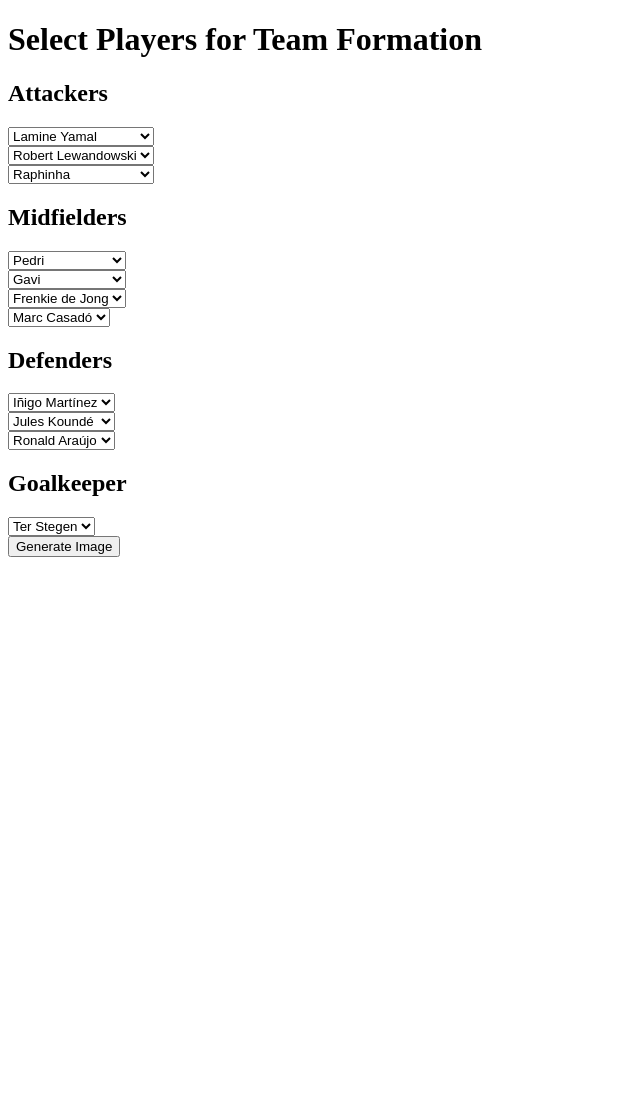
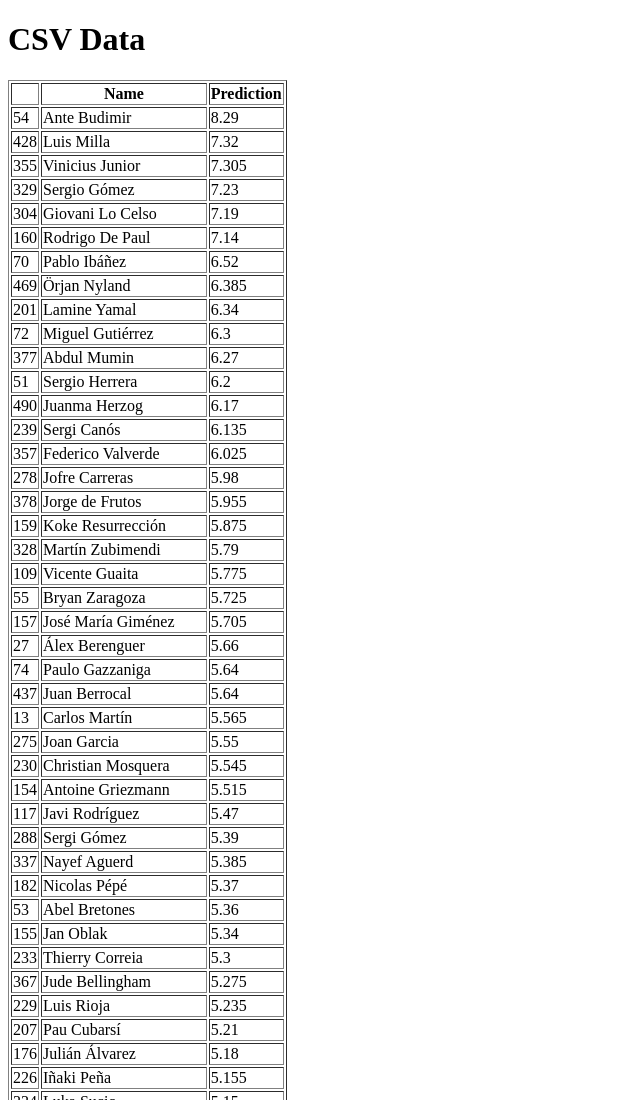
Before and after one commit to mhandt9/fantasy-football-predictor, a plain HTML site: page index.html in a window 1280 px wide. Shown: the top 1100 px of the page, without its empty margins (0-640 px from the left). Before the commit the page ends 800 px from the top, so only its background shows below. Drawn offline with nearby package versions, Linux system fonts and the light colour scheme.

Commit message:
Update index.html to try displaying predictions

```diff
--- a/index.html
+++ b/index.html
@@ -3,120 +3,61 @@
 <head>
     <meta charset="UTF-8">
     <meta name="viewport" content="width=device-width, initial-scale=1.0">
-    <title>Team Formation</title>
+    <title>Display CSV</title>
+    <script src="https://cdnjs.cloudflare.com/ajax/libs/PapaParse/5.3.0/papaparse.min.js"></script>
 </head>
 <body>
-    <h1>Select Players for Team Formation</h1>
-    <form id="formation-form">
-        <h2>Attackers</h2>
-        <select id="attacker1">
-            <option value="Lamine Yamal">Lamine Yamal</option>
-            <option value="Robert Lewandowski">Robert Lewandowski</option>
-            <option value="Raphinha">Raphinha</option>
-        </select><br>
-        <select id="attacker2">
-            <option value="Robert Lewandowski">Robert Lewandowski</option>
-            <option value="Lamine Yamal">Lamine Yamal</option>
-            <option value="Raphinha">Raphinha</option>
-        </select><br>
-        <select id="attacker3">
-            <option value="Raphinha">Raphinha</option>
-            <option value="Lamine Yamal">Lamine Yamal</option>
-            <option value="Robert Lewandowski">Robert Lewandowski</option>
-        </select><br>
 
-        <h2>Midfielders</h2>
-        <select id="midfielder1">
-            <option value="Pedri">Pedri</option>
-            <option value="Gavi">Gavi</option>
-            <option value="Frenkie de Jong">Frenkie de Jong</option>
-        </select><br>
-        <select id="midfielder2">
-            <option value="Gavi">Gavi</option>
-            <option value="Pedri">Pedri</option>
-            <option value="Frenkie de Jong">Frenkie de Jong</option>
-        </select><br>
-        <select id="midfielder3">
-            <option value="Frenkie de Jong">Frenkie de Jong</option>
-            <option value="Gavi">Gavi</option>
-            <option value="Pedri">Pedri</option>
-        </select><br>
-        <select id="midfielder4">
-            <option value="Marc Casadó">Marc Casadó</option>
-            <option value="Gavi">Gavi</option>
-            <option value="Pedri">Pedri</option>
-        </select><br>
+<h1>CSV Data</h1>
+<table id="csv-table" border="1">
+    <thead>
+        <tr id="csv-header"></tr>
+    </thead>
+    <tbody id="csv-body"></tbody>
+</table>
 
-        <h2>Defenders</h2>
-        <select id="defender1">
-            <option value="Iñigo Martínez">Iñigo Martínez</option>
-            <option value="Jules Koundé">Jules Koundé</option>
-            <option value="Ronald Araújo">Ronald Araújo</option>
-        </select><br>
-        <select id="defender2">
-            <option value="Jules Koundé">Jules Koundé</option>
-            <option value="Iñigo Martínez">Iñigo Martínez</option>
-            <option value="Ronald Araújo">Ronald Araújo</option>
-        </select><br>
-        <select id="defender3">
-            <option value="Ronald Araújo">Ronald Araújo</option>
-            <option value="Jules Koundé">Jules Koundé</option>
-            <option value="Iñigo Martínez">Iñigo Martínez</option>
-        </select><br>
+<script>
+    // URL of CSV file
+    const csvUrl = 'https://github.com/mhandt9/fantasy-football-predictor/blob/main/GW10_pred.csv';
 
-        <h2>Goalkeeper</h2>
-        <select id="goalkeeper">
-            <option value="Ter Stegen">Ter Stegen</option>
-        </select><br>
-
-        <button type="submit">Generate Image</button>
-    </form>
-
-    <script>
-        document.getElementById('formation-form').addEventListener('submit', function (e) {
-            e.preventDefault();
-
-            // Collect selected player values
-            const attacker1 = document.getElementById('attacker1').value;
-            const attacker2 = document.getElementById('attacker2').value;
-            const attacker3 = document.getElementById('attacker3').value;
-            const midfielder1 = document.getElementById('midfielder1').value;
-            const midfielder2 = document.getElementById('midfielder2').value;
-            const midfielder3 = document.getElementById('midfielder3').value;
-            const midfielder4 = document.getElementById('midfielder4').value;
-            const defender1 = document.getElementById('defender1').value;
-            const defender2 = document.getElementById('defender2').value;
-            const defender3 = document.getElementById('defender3').value;
-            const goalkeeper = document.getElementById('goalkeeper').value;
-
-            // Send the values to the server (backend)
-            fetch('/generate-image', {
-                method: 'POST',
-                headers: {
-                    'Content-Type': 'application/json',
-                },
-                body: JSON.stringify({
-                    attacker1: attacker1,
-                    attacker2: attacker2,
-                    attacker3: attacker3,
-                    midfielder1: midfielder1,
-                    midfielder2: midfielder2,
-                    midfielder3: midfielder3,
-                    midfielder4: midfielder4,
-                    defender1: defender1,
-                    defender2: defender2,
-                    defender3: defender3,
-                    goalkeeper: goalkeeper
-                })
-            })
-            .then(response => response.blob())
-            .then(imageBlob => {
-                const imageObjectURL = URL.createObjectURL(imageBlob);
-                const img = document.createElement('img');
-                img.src = imageObjectURL;
-                document.body.appendChild(img);
+    // Function to fetch and display CSV data
+    fetch(csvUrl)
+        .then(response => response.text())
+        .then(data => {
+            Papa.parse(data, {
+                header: true, // Parse the CSV file with headers
+                complete: function(results) {
+                    displayCSV(results.data);
+                }
             });
         });
-    </script>
+
+    // Function to display CSV data in the table
+    function displayCSV(data) {
+        const tableHeader = document.getElementById('csv-header');
+        const tableBody = document.getElementById('csv-body');
+
+        if (data.length > 0) {
+            // Create table headers
+            Object.keys(data[0]).forEach(header => {
+                let th = document.createElement('th');
+                th.textContent = header;
+                tableHeader.appendChild(th);
+            });
+
+            // Create table rows
+            data.forEach(row => {
+                let tr = document.createElement('tr');
+                Object.values(row).forEach(cell => {
+                    let td = document.createElement('td');
+                    td.textContent = cell;
+                    tr.appendChild(td);
+                });
+                tableBody.appendChild(tr);
+            });
+        }
+    }
+</script>
+
 </body>
 </html>
```
